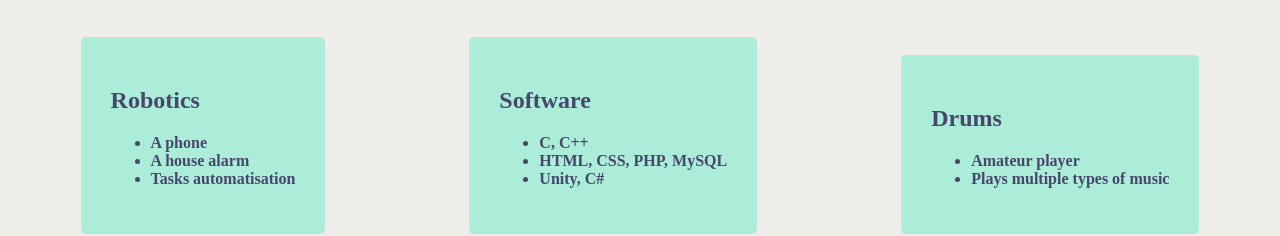
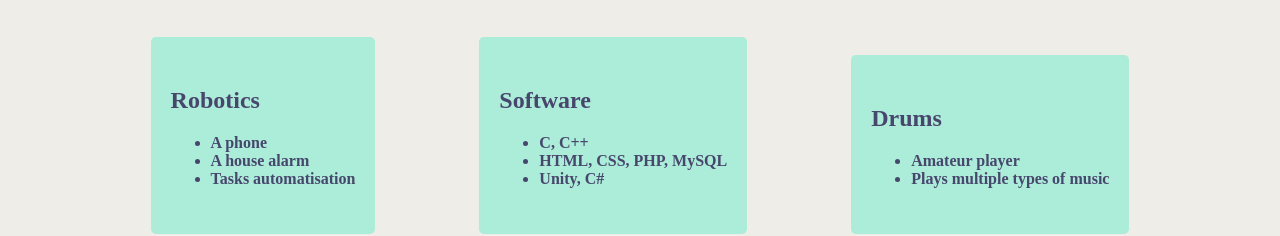
Before and after one commit to kz2007/CssCheckpoint1, a plain HTML site: page index.html in a window 1280 px wide. Shown: the part 720-956 px from the top of the page. Drawn offline with Linux system fonts and the light colour scheme; a web font is replaced by a local one.

Commit message:
Second commit

```diff
--- a/style.css
+++ b/style.css
@@ -67,14 +67,14 @@ header h1 {
 
 #Work div {
   display: inline-block;
-  margin-left: 70px;
-  margin-right: 70px;
+  margin-left: 50px;
+  margin-right: 50px;
   border-radius: 5px;
   background-color: #abedd8;
   padding-top: 30px;
   padding-bottom: 30px;
-  padding-left: 30px;
-  padding-right: 30px;
+  padding-left: 20px;
+  padding-right: 20px;
   text-align: left;
   color: #48466d;
   animation: fadeOut .8s;
```
